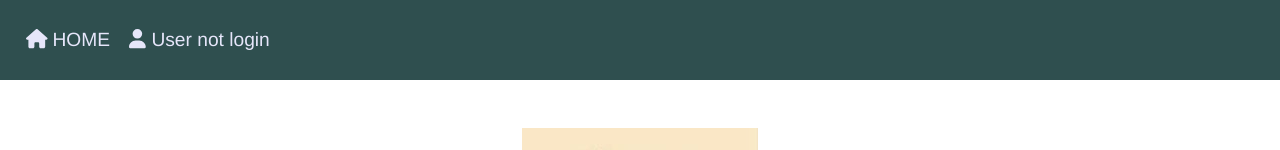
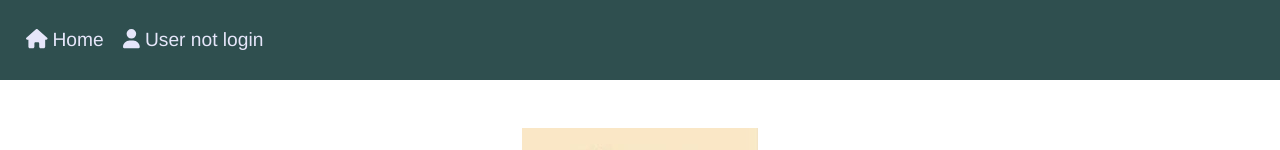
Before and after one commit to SimonMartinenq/advanced-web-M1, a Vue app in the folder vue-oauth-microsoft-graph/: page / in a window 1280 px wide. Shown: the top 150 px of the page. Built offline with nearby package versions, Linux system fonts and the light colour scheme.

Commit message:
base layout mis en place

```diff
--- a/vue-oauth-microsoft-graph/src/App.vue
+++ b/vue-oauth-microsoft-graph/src/App.vue
@@ -1,24 +1,22 @@
 <!-- template of file src/App.vue -->
 <template>
   <div>
-    <base-header/>
+    <base-layout>
     <home-page />
-    <base-footer/>
+    </base-layout>
   </div>
 </template>
 <!-- do not remove the <script /> markup -->
 
 <script>
 import HomePage from './pages/HomePage.vue'
-import BaseHeader from './components/BaseHeader.vue'
-import BaseFooter from './components/BaseFooter.vue'
+import BaseLayout from './components/BaseLayout.vue'
 
 export default {
   name: 'App',
   components: {
     HomePage,
-    BaseHeader,
-    BaseFooter,
+    BaseLayout,
   }
 }
 </script>
--- a/vue-oauth-microsoft-graph/src/components/BaseHeader.vue
+++ b/vue-oauth-microsoft-graph/src/components/BaseHeader.vue
@@ -1,7 +1,7 @@
 <template>
     <header class="nav_bar">
         <div class="button_nav_bar">
-          <a href="./"><p><font-awesome-icon icon="fa-solid fa-house" /> HOME</p></a>
+          <a href="./"><p><font-awesome-icon icon="fa-solid fa-house" /> Home</p></a>
         </div>
         <div class="button_nav_bar">
           <a href="./"><p><font-awesome-icon icon="fa-solid fa-user" /> User not login</p></a>
--- /dev/null
+++ b/vue-oauth-microsoft-graph/src/components/BaseLayout.vue
@@ -0,0 +1,23 @@
+<template>
+   <div>
+    <base-header/>
+    <slot></slot>
+    <base-footer/>
+    </div>
+</template>
+
+<script>
+import BaseFooter from './BaseFooter.vue'
+import BaseHeader from './BaseHeader.vue'
+
+
+
+export default {
+  components: { BaseHeader, BaseFooter },
+  name: "BaseLayout"
+}
+</script>
+
+<style scoped>
+
+</style>
```
